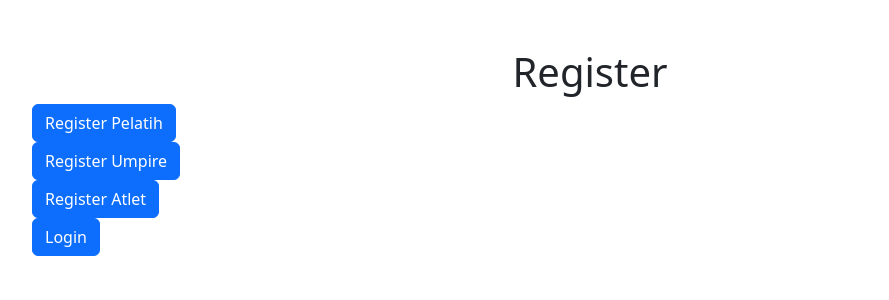
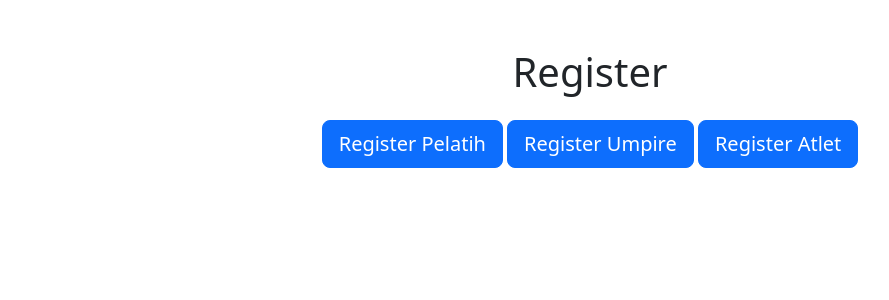
Before and after one commit to nseptio/Basdat-D9, a Django app: page /register/ in a window 1280 px wide. Shown: the top 300 px of the page, without its empty margins (50-939 px from the left). Run offline with Django 4.2, Linux system fonts and the light colour scheme; some libraries are stand-ins or nearby versions.

Commit message:
fix account pages

```diff
--- a/account/templates/main.html
+++ b/account/templates/main.html
@@ -54,8 +54,9 @@
     <div class="container">
         <div class="login-container">
             <h1><strong>BABADU - 9</strong></h1>
-            <a href="#" class="btn btn-primary btn-lg btn-block login-btn btn-login">Login</a>
-            <a href="#" class="btn btn-secondary btn-lg btn-block login-btn btn-register">Register</a>
+            <a href="{% url 'account:login' %}" class="btn btn-primary btn-lg btn-block login-btn btn-login">Login</a>
+            <a href="{% url 'account:register' %}"
+                class="btn btn-secondary btn-lg btn-block login-btn btn-register">Register</a>
         </div>
     </div>
     <script src="https://maxcdn.bootstrapcdn.com/bootstrap/4.5.2/js/bootstrap.min.js"></script>
--- a/account/templates/register.html
+++ b/account/templates/register.html
@@ -12,21 +12,20 @@
 {% block content %}
 <div class="container mt-5">
 	<div class="row justify-content-center">
-		<h1 class="text-center">Register</h1>
-	</div>
-	<div>
-		<a class="btn btn-primary" href="{% url 'account:register_pelatih' %}" role="button">Register Pelatih</a>
-	</div>
-	<div>
-		<a class="btn btn-primary" href="{% url 'account:register_umpire' %}" role="button">Register Umpire</a>
-	</div>
-	<div>
-		<a class="btn btn-primary" href="{% url 'account:register_atlet' %}" role="button">Register Atlet</a>
-	</div>
-	<div>
-		<a class="btn btn-primary" href="{% url 'account:login' %}" role="button">Login</a>
+		<div class="col-12 col-md-6">
+			<h1 class="text-center mb-4">Register</h1>
+			<div class="text-center">
+				<a class="btn btn-primary btn-lg mr-2" href="{% url 'account:register_pelatih' %}"
+					role="button">Register Pelatih</a>
+				<a class="btn btn-primary btn-lg mr-2" href="{% url 'account:register_umpire' %}" role="button">Register
+					Umpire</a>
+				<a class="btn btn-primary btn-lg" href="{% url 'account:register_atlet' %}" role="button">Register
+					Atlet</a>
+			</div>
+		</div>
 	</div>
 </div>
+
 
 <script src="https://maxcdn.bootstrapcdn.com/bootstrap/4.5.2/js/bootstrap.min.js"></script>
 
--- a/account/urls.py
+++ b/account/urls.py
@@ -4,12 +4,12 @@ from account.views import *
 app_name = 'account'
 
 urlpatterns = [
-    path('', show_main, name='show_main'),
+    path('', show_main, name='babadu'),
+    path('user', show_dashboard, name='show_dashboard'),
     path('login/', login, name='login'),
-    # path('logout/', logout, name='logout'),
+    path('logout/', logout, name='logout'),
     path('register/', register, name='register'),
     path('register/umpire/', register_umpire, name='register_umpire'),
     path('register/atlet/', register_atlet, name='register_atlet'),
     path('register/pelatih/', register_pelatih, name='register_pelatih'),
-
 ]
--- a/account/views.py
+++ b/account/views.py
@@ -7,8 +7,13 @@ import re
 import uuid
 
 # Create your views here.
+def show_main(request):
+    return render(request, 'main.html')
 
-def show_main(request):
+def register(request):
+    return render(request, 'register.html')
+
+def show_dashboard(request):
     if request.COOKIES.get("role"):
         email = request.COOKIES.get("email")
         if request.COOKIES.get("role") == "umpire":
@@ -30,10 +35,6 @@ def show_main(request):
             )
             pelatih = cursor.fetchmany()
             return dashboard_pelatih(request, email, pelatih)
-
-
-def register(request):
-    return render(request, 'register.html')
 
 def register_umpire(request):
     if request.method == "POST" or "post" and not request.method == "GET":
@@ -442,3 +443,9 @@ def login(request):
 
     context = {}
     return render(request, "login.html", context)
+
+def logout(request):
+    response = HttpResponseRedirect(reverse("account:login"))
+    for cookie in request.COOKIES:
+        response.delete_cookie(cookie)
+    return response
```
Also changed, not shown: account/templates/register-umpire.html (+6 -6 lines), utils/query.py (+9 -8 lines).
